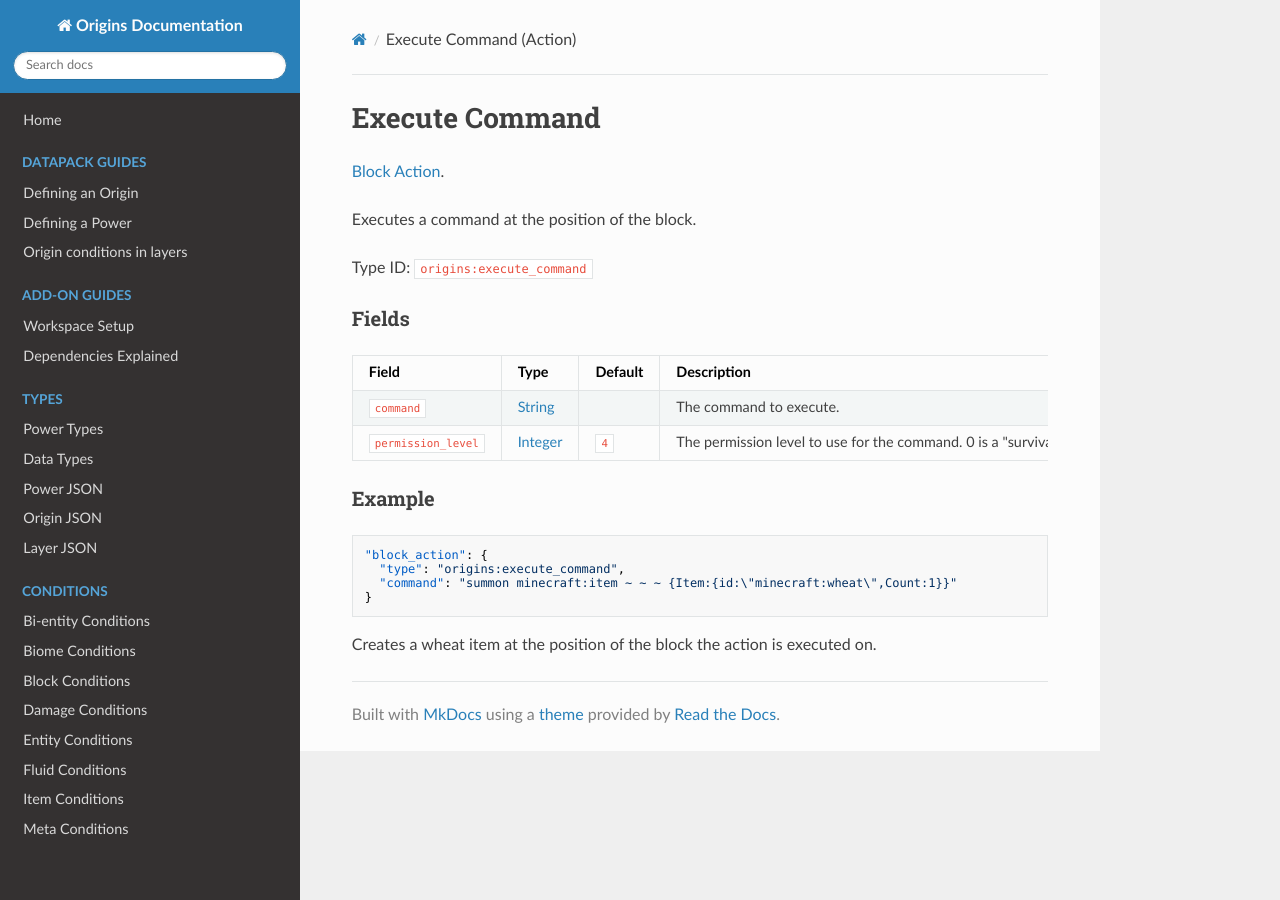
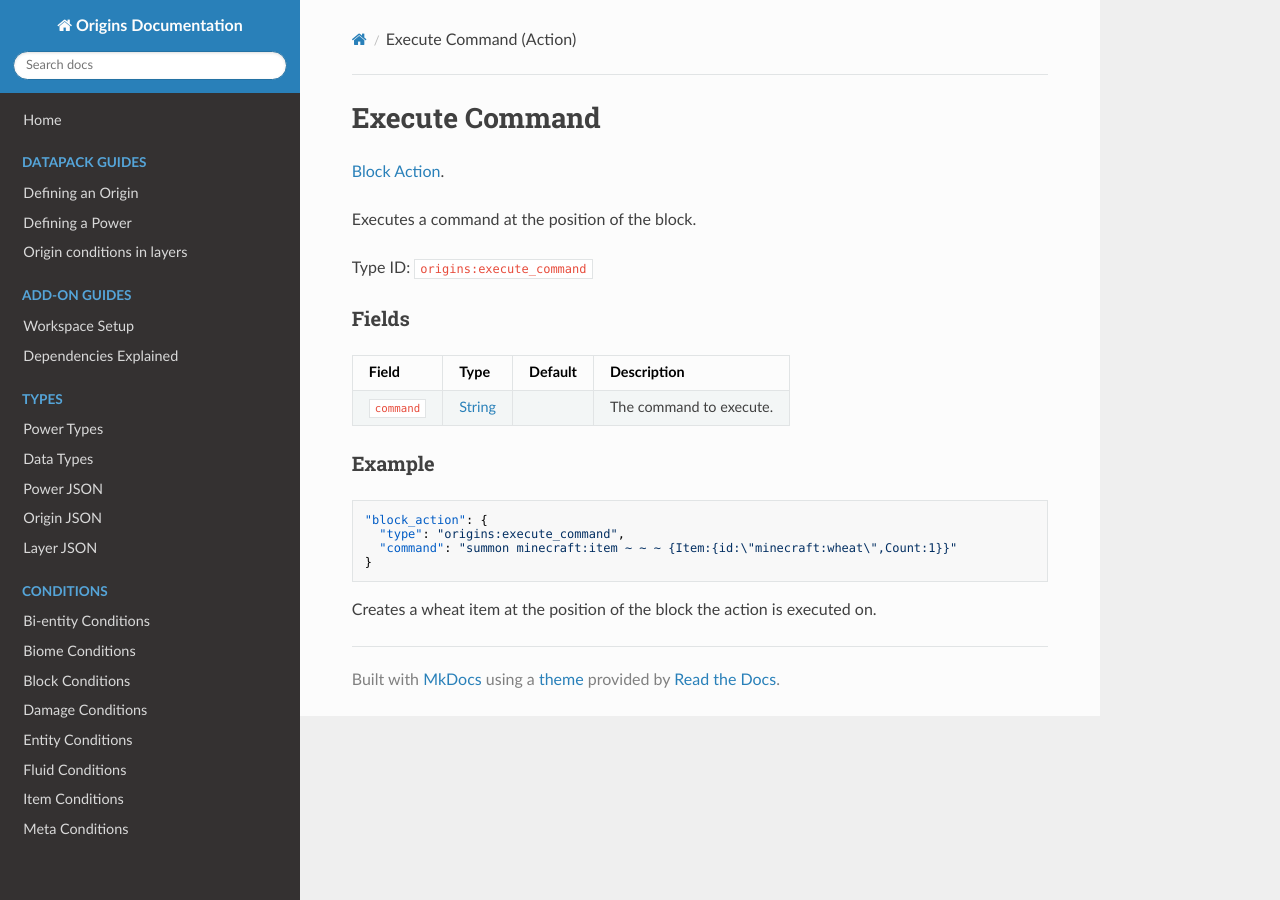
Before and after one commit to apace100/origins-docs, an MkDocs documentation site: the page built from docs/block_actions/execute_command.md, in a window 1280 px wide. Built offline with MkDocs 1.6.1, drawn with Linux system fonts in a browser that asks for light colours; nearby versions of some CDN libraries.

Commit message:
Removed permission level field from execute command block action

````diff
--- a/docs/block_actions/execute_command.md
+++ b/docs/block_actions/execute_command.md
@@ -15,7 +15,6 @@ Type ID: `origins:execute_command`
 Field  | Type | Default | Description
 -------|------|---------|-------------
 `command` | [String](../data_types/string.md) |  | The command to execute.
-`permission_level` | [Integer](../data_types/integer.md) | `4` | The permission level to use for the command. 0 is a "survival player", anything higher emulates some form of operator. See [Minecraft Wiki (op-permission-level)](https://minecraft.fandom.com/wiki/Server.properties#op-permission-level) for details.
 
 ### Example
 ```json
````
